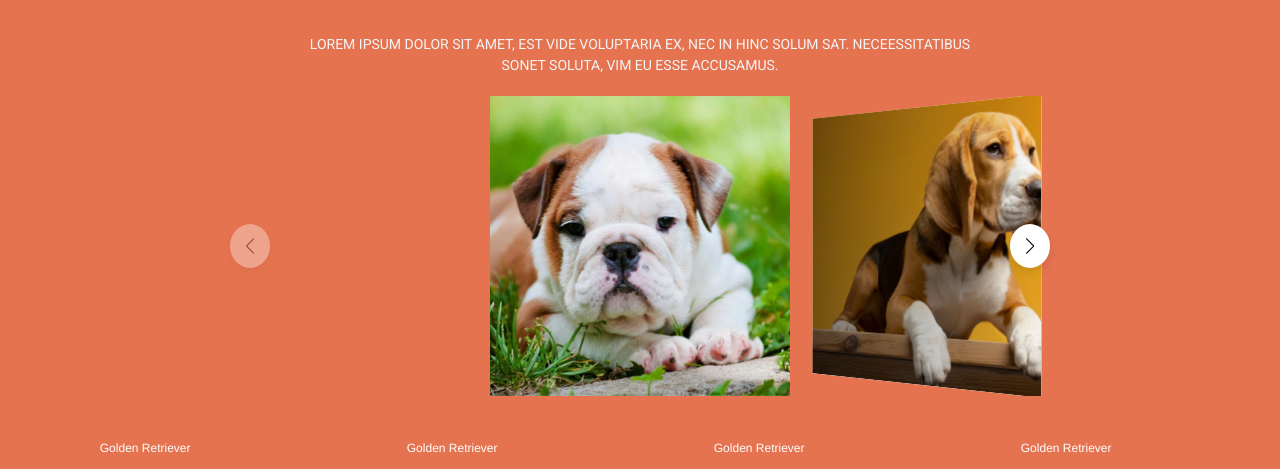
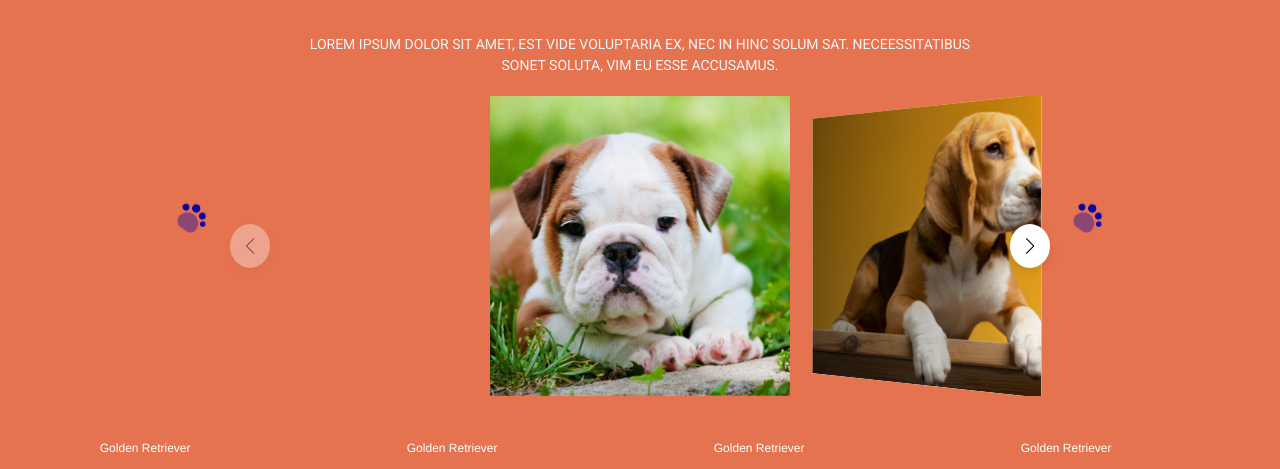
Before and after one commit to Anikcse18/BullyMall, a React (Vite) app: page / in a window 1280 px wide. Shown: the part 1987-2456 px from the top of the page. Built offline with nearby package versions, Linux system fonts and the light colour scheme.

Commit message:
done Popular Breeds

```diff
--- a/src/Components/ProductServices.jsx
+++ b/src/Components/ProductServices.jsx
@@ -16,8 +16,19 @@ const ProductServices = () => {
         </div>
 
         {/* Slider */}
-        <div className="pb-2">
+        <div className="pb-2 relative">
           <ServicesSlider />
+          <img
+            src="./pet.png"
+            alt=""
+            className="hidden lg:block lg:absolute top-[30%] left-32 w-12"
+          />
+
+          <img
+            src="./pet.png"
+            alt=""
+            className="hidden lg:block lg:absolute top-[30%] right-32 w-12"
+          />
         </div>
 
         <div className="flex flex-col text-white mt-4 lg:flex-row justify-around items-center gap-7">
```
